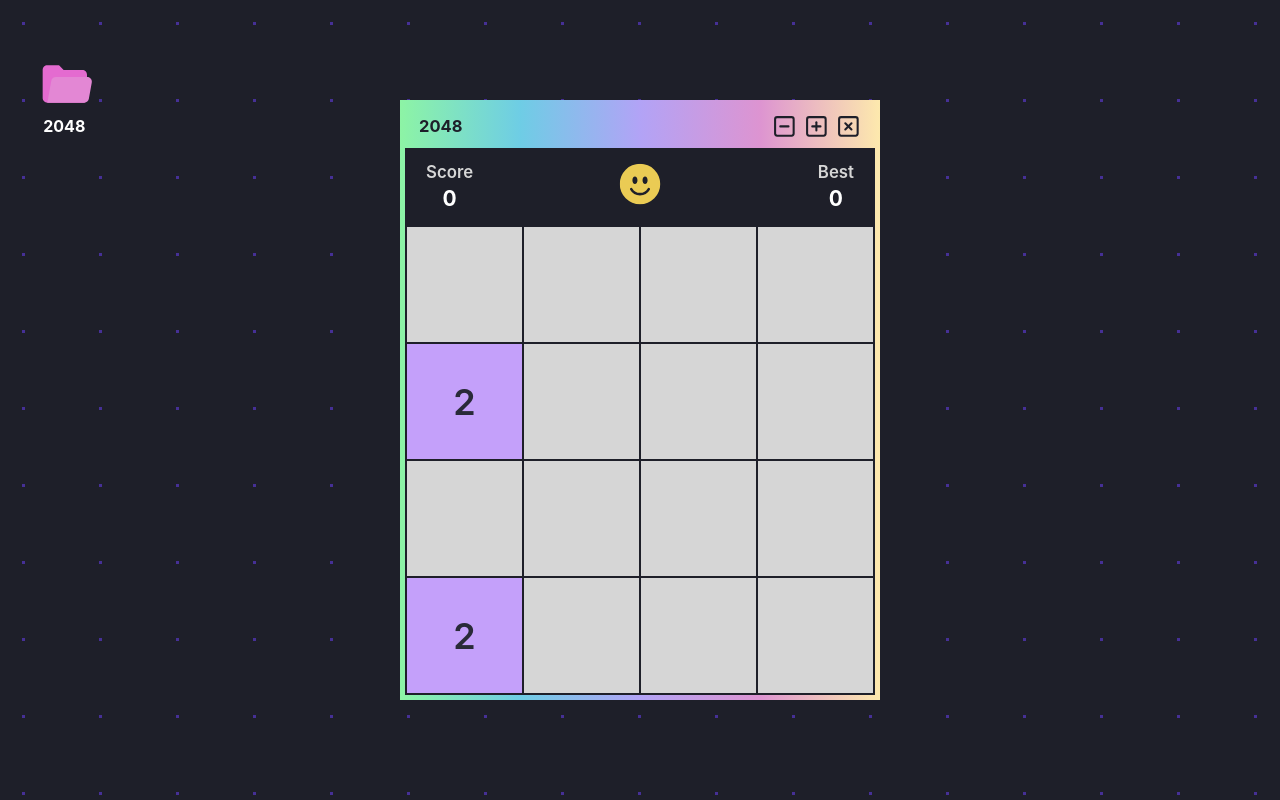
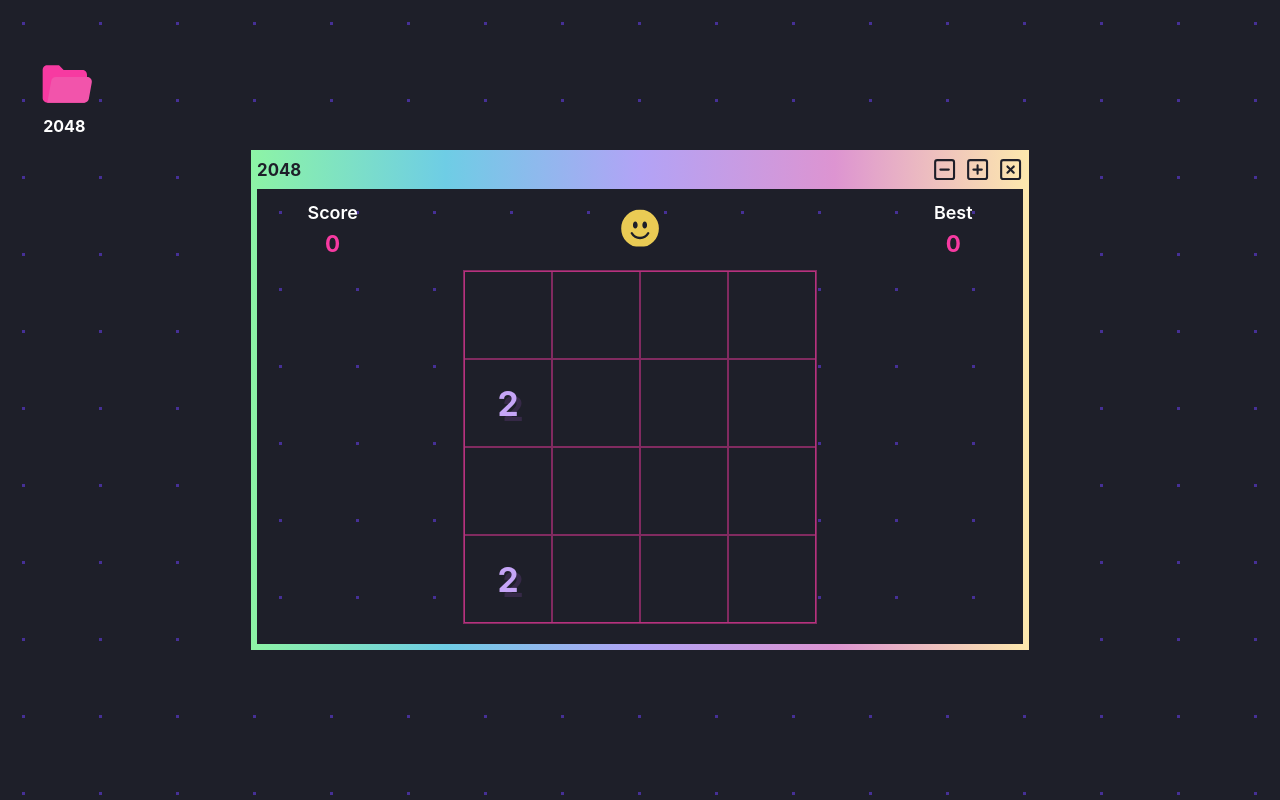
Before and after one commit to btthao/my-favourite-games, a Next.js app: page /2048 in a window 1280 px wide. Built offline with nearby package versions, Linux system fonts and the light colour scheme.

Commit message:
fix style 2048

```diff
--- a/components/2048/Grid.tsx
+++ b/components/2048/Grid.tsx
@@ -31,8 +31,8 @@ const Grid: React.FC<GridProps> = ({ width, height }) => {
     width,
     height,
     aspectRatio: 1,
-    maxW: width - 10,
-    maxH: width - 10,
+    maxW: height*0.77,
+    maxH: height*0.77,
   })
 
   const { state, moveDown, moveUp, moveLeft, moveRight, onResize, newGame } =
--- a/components/Menu.tsx
+++ b/components/Menu.tsx
@@ -17,11 +17,11 @@ const Folder: React.FC = () => {
         xmlns="http://www.w3.org/2000/svg"
       >
         <path
-          fill="#e46bd0"
+          fill="#F73AA1"
           d="M38,12H22l-4-4H8c-2.2,0-4,1.8-4,4v24c0,2.2,1.8,4,4,4h31c1.7,0,3-1.3,3-3V16C42,13.8,40.2,12,38,12z"
         ></path>
         <path
-          fill="#e387d4"
+          fill="#f254ab"
           d="M42.2,18H15.3c-1.9,0-3.6,1.4-3.9,3.3L8,40h31.7c1.9,0,3.6-1.4,3.9-3.3l2.5-14C46.6,20.3,44.7,18,42.2,18z"
         ></path>
       </svg>
--- a/components/Window.tsx
+++ b/components/Window.tsx
@@ -34,7 +34,7 @@ const Window: React.FC<WindowProps> = ({
         style={{
           width: renderWidth,
           height: renderHeight,
-          fontSize: Math.floor(renderWidth / 30),
+          fontSize: Math.floor(renderWidth / 55),
         }}
       >
         <div className={styles['title-bar']}>
--- a/constants.ts
+++ b/constants.ts
@@ -1,5 +1,5 @@
 // 2048
-export const ASPECT_RATIO_2048: number = 4.8 / 6
-export const MAX_HEIGHT_2048: number = 600
-export const MAX_WIDTH_2048: number = 480
+export const ASPECT_RATIO_2048: number = 7 / 4.5
+export const MAX_HEIGHT_2048: number = 500
+export const MAX_WIDTH_2048: number = 1200
 export const TILE_GAP_2048: number = 2
--- a/styles/2048/Grid.module.scss
+++ b/styles/2048/Grid.module.scss
@@ -4,35 +4,36 @@
     display: flex;
     flex-direction: column;
     align-items: center;
+    justify-content: space-evenly;
     position: relative;
+    @include m.radial-gradient;
+    padding-bottom: 1em;
 }
 .grid {
   position: relative;
-  border: 2px solid v.$dark;
+  border: 2px solid v.$pinkshadow;
   background: v.$dark;
   display: grid;
-  overflow: hidden;
 }
 
 .panel {
     @include m.flex-center;
     width: 100%;
-    flex: 1;
-    background: v.$dark;
     justify-content: space-between;
     position: relative;
+    padding: 0.5em 2em;
     .score {
         @include m.flex-center;
         flex-direction: column;
-        gap: 0.2em;
+        gap: 0.3em;
         font-weight: 700;
         padding: 0 1em;
-        color: v.$white;
-        font-size: 1.4em;
+        color: v.$hotpink;
+        font-size: 1.6em;
         >div:first-of-type {
             font-weight: 600;
             font-size: 0.8em;
-            color: v.$gray;
+            color: v.$white;
         }
     }
 }
@@ -56,7 +57,7 @@
   grid-template-rows: repeat(4, 1fr);
   gap: 2px;
   div {
-    background: v.$gray;
+    box-shadow: v.$pinkshadow 0px 0px 0px 1px;
   }
 }
 
--- a/styles/2048/Tile.module.scss
+++ b/styles/2048/Tile.module.scss
@@ -1,11 +1,13 @@
 @use "sass:math";
 .tile {
-  font-weight: 600;
+  font-weight: 700;
   position: absolute;
   display: grid;
   place-items: center;
-  font-size: 2em;
-  @include m.tile-color(#ff2862);
+  font-size: 1.6em;
+  word-break: break-all;
+  text-align: center;
+  @include m.tile-color(#2af61f);
 }
 
 .new {
@@ -16,7 +18,7 @@
 
 .merged {
   transform: scale(0);
-  animation: merge 300ms forwards ease-out;
+  animation: merge 200ms forwards ease-out;
   animation-delay: var(--animation-delay);
 }
 
@@ -25,15 +27,17 @@
   animation-duration: var(--duration);
 }
 
- $tile-colors: #c4a0fa, #8a72f6, #86a4f7, #5786eb, #0194fc, #72d4c5,  #19bdad, #00D99A,#f6dc91, #f6bb46, #f75cb6;
+ $tile-colors: #c6a5f7, #ab6ef9, #a739f5, #7794dd, #3c69ca, #165ffc, #70b3a9,  #1ddcc9, #29d18b,#d2df6e, #f6f622, #da6d1b,  #f97ec5, #fc1e9f, #f35b63, #f91f4e;
 
 @for $i from 1 through length($tile-colors) {
   $color: nth($tile-colors, $i);
   $value: math.pow(2, $i);
   .tile[data-value="#{$value}"] {
     @include m.tile-color($color);
-    @if $value > 1000 {
-        font-size: 2.2em;
+    @if $value > 10000 {
+        font-size: 1.6em;
+    } @else if $value > 1000 {
+        font-size: 2em;
     } @else {
         font-size: 2.4em;
     }
@@ -54,7 +58,7 @@
     transform: scale(0.6);
   }
   30% {
-    transform: scale(1.1);
+    transform: scale(1.07);
   }
   100% {
     transform: scale(1);
--- a/styles/GameOverModal.module.scss
+++ b/styles/GameOverModal.module.scss
@@ -2,30 +2,26 @@
     @include m.position-center;
     @include m.flex-center;
     background: v.$gray;
-    width: 70%;
+    width: 40%;
     text-align: center;
-    border: 2px solid v.$dark;
+    border: 3px solid v.$gray;
     flex-direction: column;
     gap: 2.2em;
     padding-bottom: 2.2em;
     opacity: 0;
     animation: pop-in 50ms forwards ease-in;
     animation-delay: 1000ms;
+    box-shadow: rgba(227, 113, 174, 0.4) 0px 3px 8px;
 }
 
 .text {
     @include m.title-bar;
     @include m.flex-center;
-    background: v.$dark;
-    color: v.$white;
+    @include m.gradient;
 }
 
 .button {
-    border: 2px solid v.$dark;
-    padding: 0.4em 0.8em;
-    font-size: 1.5em;
-    font-weight: 600;
-    background: v.$green;
+    @include m.outset-btn;
 }
 
 @keyframes pop-in {
--- a/styles/Window.module.scss
+++ b/styles/Window.module.scss
@@ -9,7 +9,7 @@
 
 .window {
     @include m.gradient;
-    padding: 5px;
+    padding: 0 6px 6px;
     overflow: hidden;
     display: flex;
     flex-direction: column;
@@ -21,8 +21,6 @@
     display: flex;
     justify-content: space-between;
     align-items: center;
-    padding-left: 3%;
-    padding-right: 3%;
     >div {
         display: flex;
     }
--- a/styles/globals.scss
+++ b/styles/globals.scss
@@ -4,11 +4,8 @@ body {
   margin: 0;
   font-family: -apple-system, BlinkMacSystemFont, Segoe UI, Roboto, Oxygen,
     Ubuntu, Cantarell, Fira Sans, Droid Sans, Helvetica Neue, sans-serif;
-  background: v.$dark;
-  background-image: radial-gradient(darken(v.$primary-color, 15%) 1.8px, transparent 0);
-  background-size: 77px 77px;
-  background-position: -15px -15px;
   color: v.$dark;
+  @include m.radial-gradient;
 }
 
 a {
--- a/styles/theme/_mixins.scss
+++ b/styles/theme/_mixins.scss
@@ -1,15 +1,9 @@
 @use 'variables' as *;
 
-@mixin tile-color($bg) {
-  $color-brightness: round((red($bg) * 299) + (green($bg) * 587) + (blue($bg) * 114) / 1000);
-  $light-color: round((red(#ffffff) * 299) + (green(#ffffff) * 587) + (blue(#ffffff) * 114) / 1000);
-
-  background: $bg;
-  @if abs($color-brightness) < ($light-color/2){
-    color: darken($white, 7%);
-  } @else {
-    color: lighten($dark, 5%);
-  }
+@mixin tile-color($color) {
+  background: $dark;
+  color: $color;
+  text-shadow: 5px 5px 0px rgba(194, 104, 246, 0.15);
 }
 
 @mixin flex-center {
@@ -26,13 +20,28 @@
 }
 
 @mixin title-bar {
-    padding: 0.55em 0;
+    padding: 0.42em 0 ;
     width: 100%;
     font-weight: 700;
-    font-size: 1.1em;
+    font-size: 1.2em;
+}
+
+@mixin outset-btn {
+    border: 1.5px solid lighten($gray, 7%);
+    border-style: outset;
+    padding: 0.4em 0.8em;
+    background: transparent;
+    font-size: 1.3em;
 }
 
 @mixin gradient {
     background: $green;
     background: linear-gradient(90deg, $green 0%, $blue 25%,  $purple 50%, $pink 75%, $yellow-light 100%);
 }
+
+@mixin radial-gradient {
+    background: $dark;
+    background-image: radial-gradient(darken($primary-color, 15%) 1.8px, transparent 0);
+    background-size: 77px 77px;
+    background-position: -15px -15px;
+}
--- a/styles/theme/_variables.scss
+++ b/styles/theme/_variables.scss
@@ -1,6 +1,6 @@
 $primary-color: #674CC6;
 $dark: #1E1F29;
-$gray: #d6d6d6;
+$gray: #bababa;
 $darkgray: #1f1f1f;
 $yellow: #EACB54;
 $yellow-light: #fde9ad;
@@ -9,4 +9,6 @@ $blue: #6ECDE5;
 $indigo: #82A5FA;
 $purple: #B2A3F6;
 $pink: #dd94d1;
+$hotpink: #F73AA1;
 $white: #ffffff;
+$pinkshadow: #f73aa275;
```
